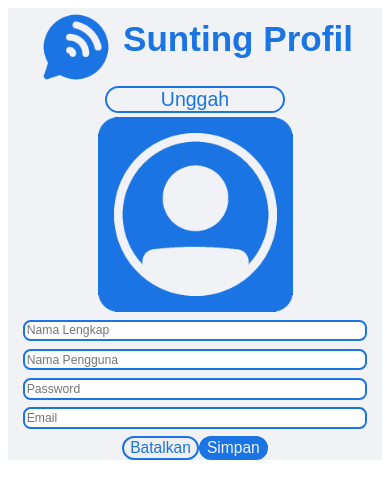
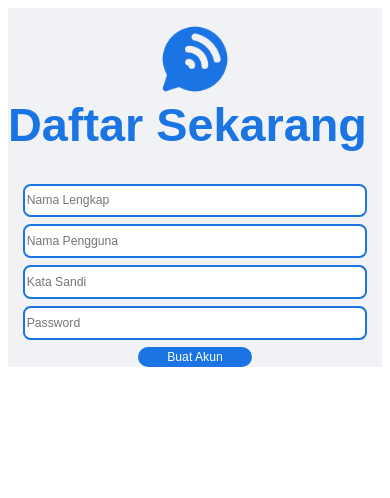
Before and after one commit to wramadhan/FE-Group-5, a React (Create React App) app: page / in a window 390 px wide. Shown: the top 498 px of the page. Built offline with nearby package versions, Linux system fonts and the light colour scheme.

Commit message:
registrasi page styling was modified

```diff
--- a/src/index.js
+++ b/src/index.js
@@ -1,7 +1,8 @@
 import React from "react";
 import ReactDOM from "react-dom/client";
 // import "./index.css";
-import SuntingProfil from "./pages/SuntingProfil";
+// import SuntingProfil from "./pages/SuntingProfil";
+import Registrasi from "./pages/Registrasi";
 // import Login from "./pages/Login";
 // import App from './App';
 import reportWebVitals from "./reportWebVitals";
@@ -9,7 +10,7 @@ import reportWebVitals from "./reportWebVitals";
 const root = ReactDOM.createRoot(document.getElementById("root"));
 root.render(
   // <React.StrictMode>
-  <SuntingProfil />
+  <Registrasi />
   // </React.StrictMode>
 );
 
--- a/src/pages/Registrasi.jsx
+++ b/src/pages/Registrasi.jsx
@@ -5,7 +5,8 @@ import axios from "axios";
 import { useNavigate } from "react-router-dom";
 
 const Registrasi = () => {
-  //1
+  /*
+  // 1
   const [username, setUserName] = useState("");
   const [password, setPassword] = useState("");
   const [email, setEmail] = useState("");
@@ -33,6 +34,7 @@ const Registrasi = () => {
         alert(err);
       });
   };
+  */
   return (
     <>
       <div className="kontainer w-full h-screen">
@@ -40,11 +42,13 @@ const Registrasi = () => {
           <img className="appLogo" src={appLogo} alt="appLogo" />
           <h1 className="daftar">Daftar Sekarang</h1>
         </div>
+        <div className="form">
         <input className="input" placeholder="Nama Lengkap"></input>
         <input className="input" placeholder="Nama Pengguna"></input>
         <input className="input" placeholder="Kata Sandi"></input>
         <input className="input" placeholder="Password"></input>
         <button className="tombol">Buat Akun</button>
+        </div>
       </div>
     </>
   );
--- a/src/styles/Registrasi.css
+++ b/src/styles/Registrasi.css
@@ -35,6 +35,11 @@
     margin-left:35.234vw ;
     font-size: 3.125vw;
     font-family: Arial, Helvetica, sans-serif;
+    border: #1B74E4 2px solid;
+}
+.tombol:hover{
+    -webkit-box-shadow: inset -0.078vw -0.078vw 1.172vw 0.469vw #F0F2F5;
+    box-shadow: inset -0.078vw -0.078vw 1.172vw 0.469vw #F0F2F5;
 }
 
 @media (max-width:600px) {
@@ -56,13 +61,29 @@
         float: none;
         margin: auto;
     }
+    .form{
+        margin-top: 1.953vw;
+        flex-direction: column;
+        display: flex;
+        align-items: center;
+        justify-content: center;
+    }
     .input{
+        width: 44.297vw;
+        height: 4vw;
+        border: 2px solid #1B74E4;
+        border-radius: 1.953vw;
+        margin-bottom: 1.953vw;
+        font-size: 3.125vw;
+        font-family: Arial, Helvetica, sans-serif;
+        color:#1B74E4;
         margin-left: 0;
         margin-right: 0;
-        width: 100%;
-        height: auto;
+        width: 90%;
+        height: 7vw;
     }
     .tombol{
         height: auto;
+        margin: 0;
     }
 }
```
